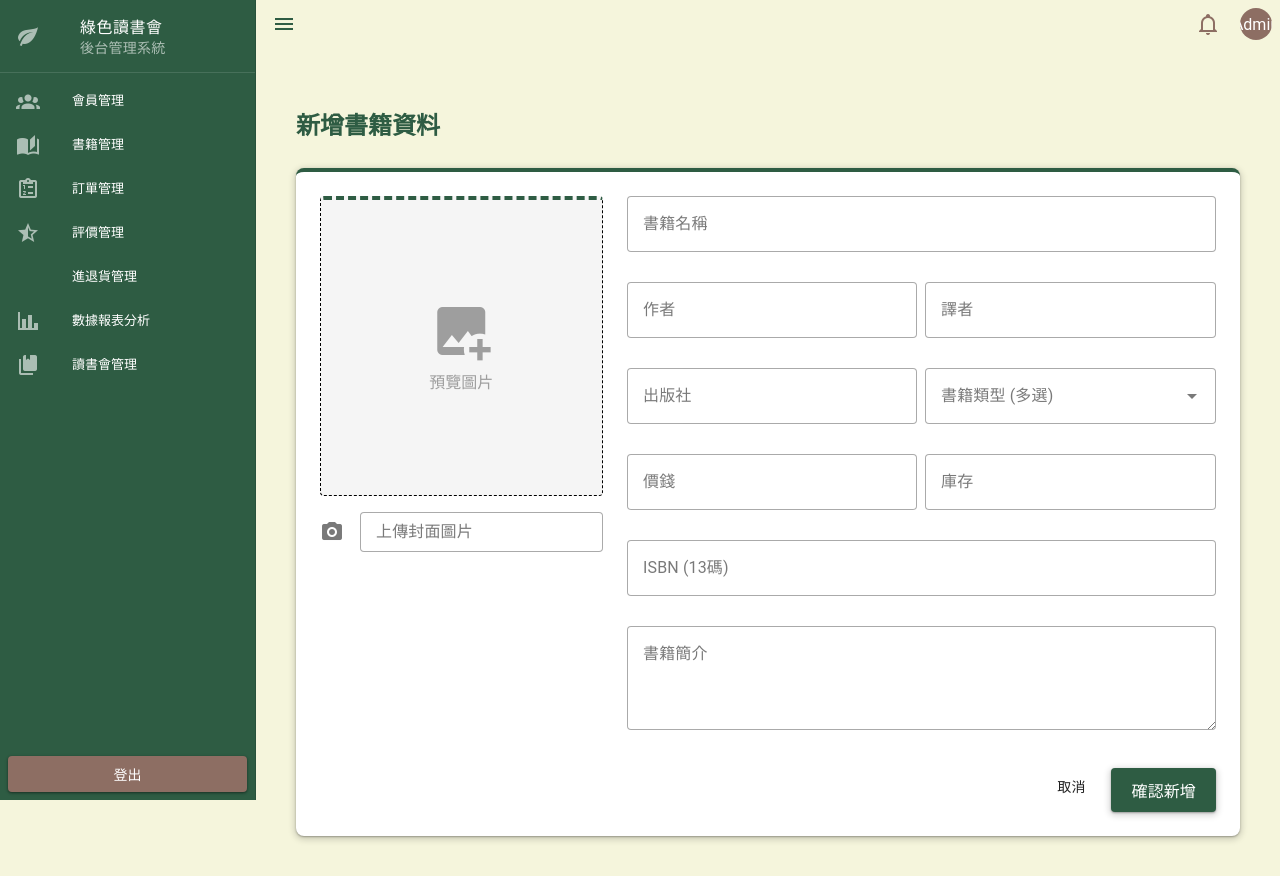
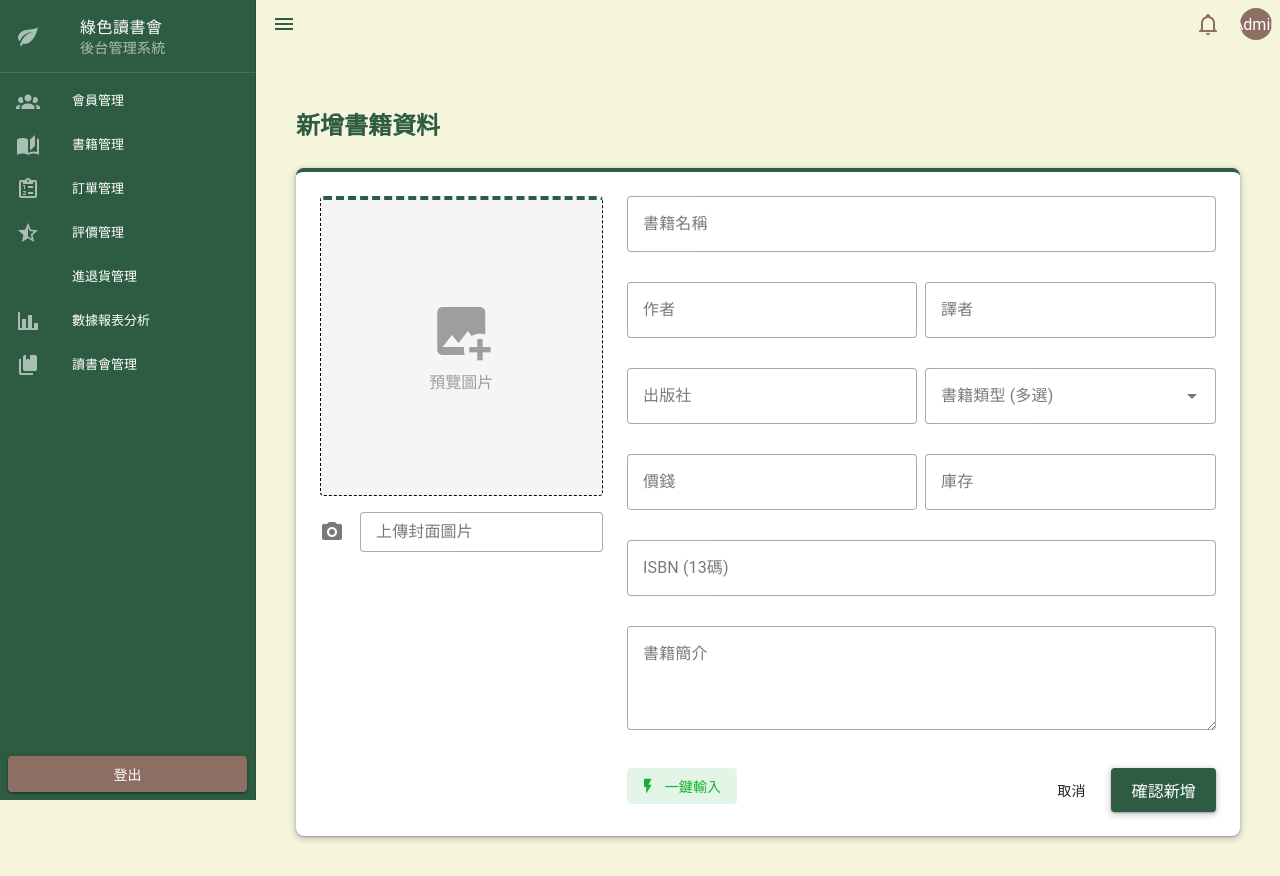
Before and after one commit to penovate/bookstore4, a Vue app in the folder bookstore-frontend/: page /dev/admin/books/insert in a window 1280 px wide. Built offline with nearby package versions, Linux system fonts and the light colour scheme; no server answers.

Commit message:
新增一鍵輸入功能

```diff
--- a/bookstore-frontend/src/views/admin/books/insertBook.vue
+++ b/bookstore-frontend/src/views/admin/books/insertBook.vue
@@ -52,6 +52,36 @@ const handleFileUpdate = (files) => {
     } else {
         imageFile.value = null;
         imagePreview.value = null;
+    }
+};
+
+
+const generateRandomBook = () => {
+    const randomSuffix = Math.floor(Math.random() * 10000);
+
+    // Generate random ISBN 13 (starts with 978)
+    let isbn = '978';
+    for (let i = 0; i < 10; i++) {
+        isbn += Math.floor(Math.random() * 10);
+    }
+
+    book.value = {
+        bookName: `書籍 ${randomSuffix}`,
+        author: `作者 ${randomSuffix}`,
+        translator: `譯者 ${randomSuffix}`,
+        press: `出版社 ${randomSuffix}`,
+        price: Math.floor(Math.random() * 901) + 100, // 100-1000
+        isbn: isbn,
+        stock: Math.floor(Math.random() * 91) + 10, // 10-100
+        shortDesc: `這是一本隨機生成的書籍介紹 ${randomSuffix}。內容豐富，值得一讀。`,
+        onShelf: 0
+    };
+
+    // Randomly select 1-3 genres if available
+    if (genres.value.length > 0) {
+        const numGenres = Math.floor(Math.random() * 3) + 1;
+        const shuffled = [...genres.value].sort(() => 0.5 - Math.random());
+        selectedGenreIds.value = shuffled.slice(0, numGenres).map(g => g.genreId);
     }
 };
 
@@ -187,10 +217,15 @@ const submit = async () => {
 
                         </v-row>
 
-                        <div class="d-flex justify-end mt-4">
-                            <v-btn variant="text" class="mr-2" @click="router.back()">取消</v-btn>
-                            <v-btn type="submit" color="primary" :loading="loading" elevation="2"
-                                size="large">確認新增</v-btn>
+                        <div class="d-flex justify-space-between mt-4">
+                            <v-btn color="info" variant="tonal" prepend-icon="mdi-flash" @click="generateRandomBook">
+                                一鍵輸入
+                            </v-btn>
+                            <div>
+                                <v-btn variant="text" class="mr-2" @click="router.back()">取消</v-btn>
+                                <v-btn type="submit" color="primary" :loading="loading" elevation="2"
+                                    size="large">確認新增</v-btn>
+                            </div>
                         </div>
                     </v-col>
                 </v-row>
```
